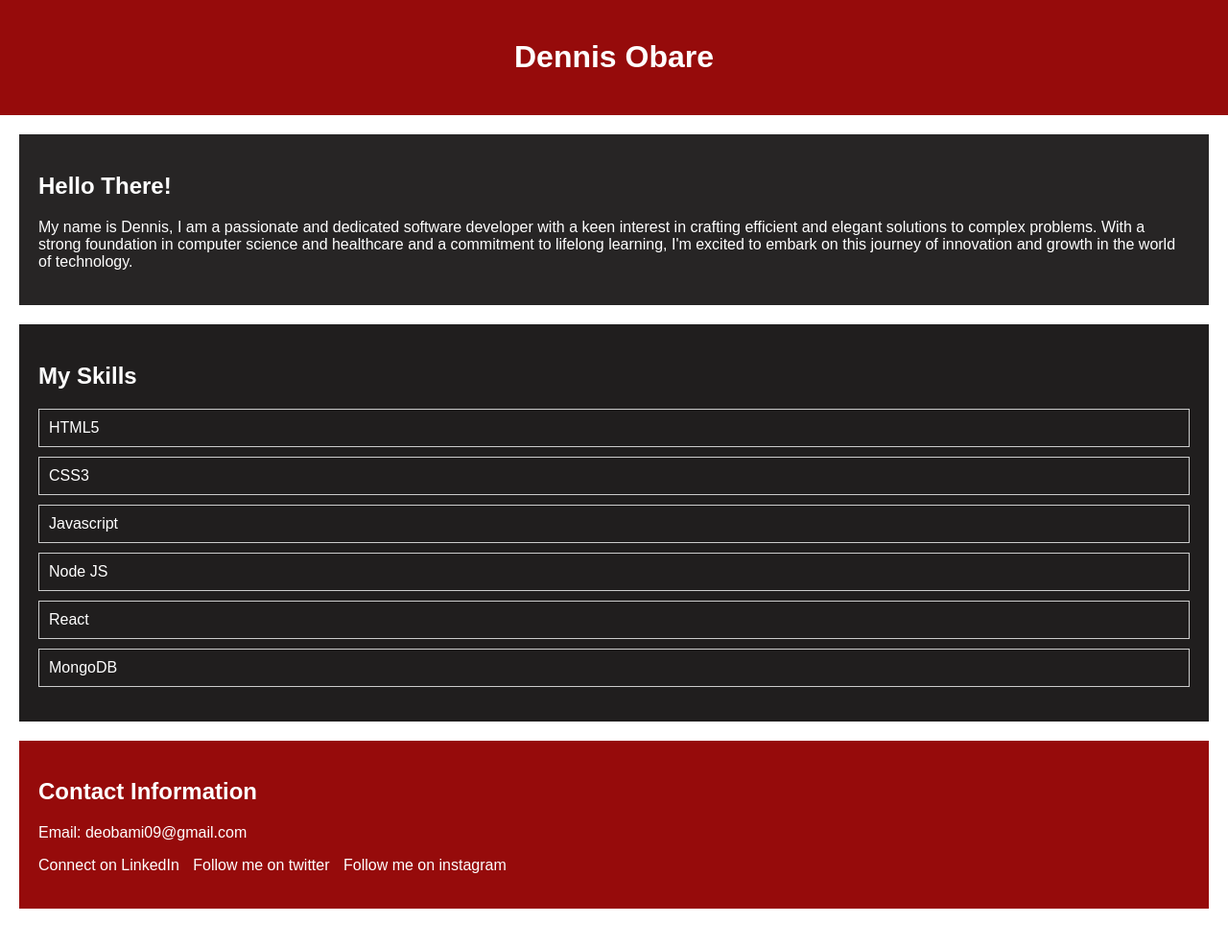
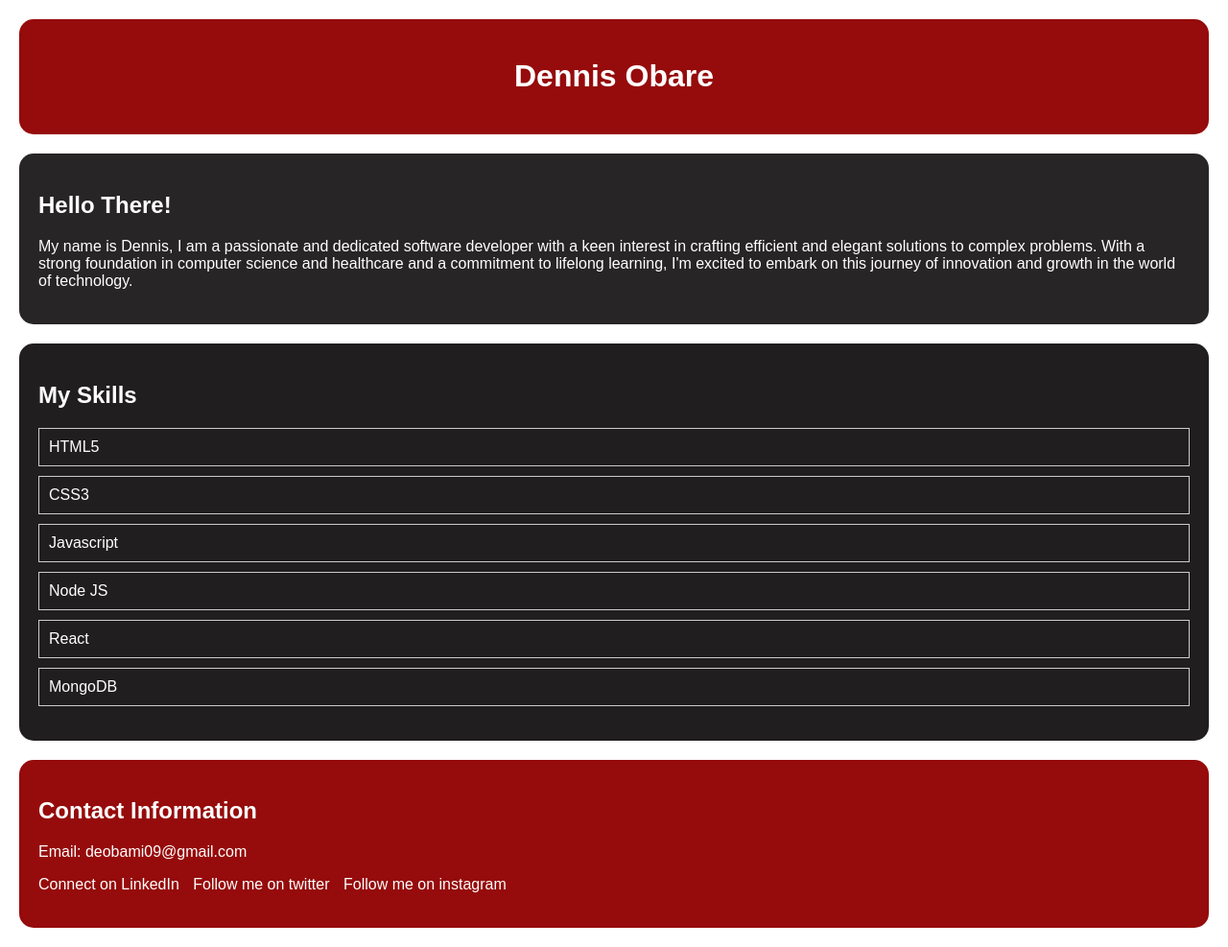
Before and after one commit to dennisobare/Web-Development, a plain HTML site: page CSS-styling.html in a window 1280 px wide. Shown: the whole page at 96% size. Drawn offline with Linux system fonts and the light colour scheme.

Commit message:
Added some styling

```diff
--- a/CSS-styling.html
+++ b/CSS-styling.html
@@ -15,16 +15,20 @@
             padding: 20px;
             color: #fff;
             text-align: center;
+            margin: 20px;
+            border-radius: 15px;
         }
         #intro {
             background-color: #272525;
             padding: 20px;
             margin: 20px;
+            border-radius: 15px;
         }
         #skills {
             background-color: #201e1e;
             padding: 20px;
             margin: 20px;
+            border-radius: 15px;
         }
         #skills ul {
             list-style: none;
@@ -35,12 +39,14 @@
             border: 1px solid #ccc;
             padding: 10px;
             margin-bottom: 10px;
+            border-radius: 15;
         }
         #contact {
             background-color: #960b0b;
             padding: 20px;
             color: #fff;
             margin: 20px;
+            border-radius: 15px;
         }
         #contact a {
             color: #fff;
@@ -87,7 +93,7 @@
     </section>
     <footer id="contact">
         <h2>Contact Information</h2>
-        <p>Email: deobami09@gmail.com</p>
+        <p>Email: <a href="mailto:deobami09@gmail.com">deobami09@gmail.com</a></p>
         <p>
             <a href="www.linkedin.com/in/dennis-obare-33a2b2262" target="_blank">Connect on LinkedIn</a>
             <a href="https://x.com" target="_blank">Follow me on twitter</a>
```
